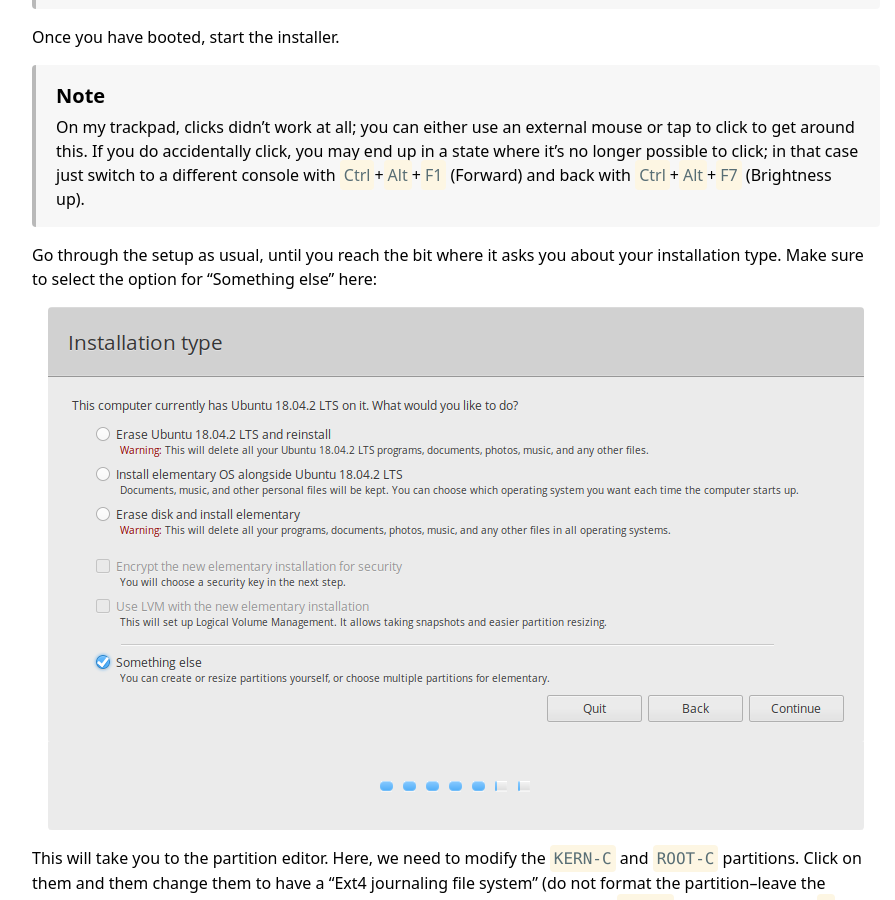
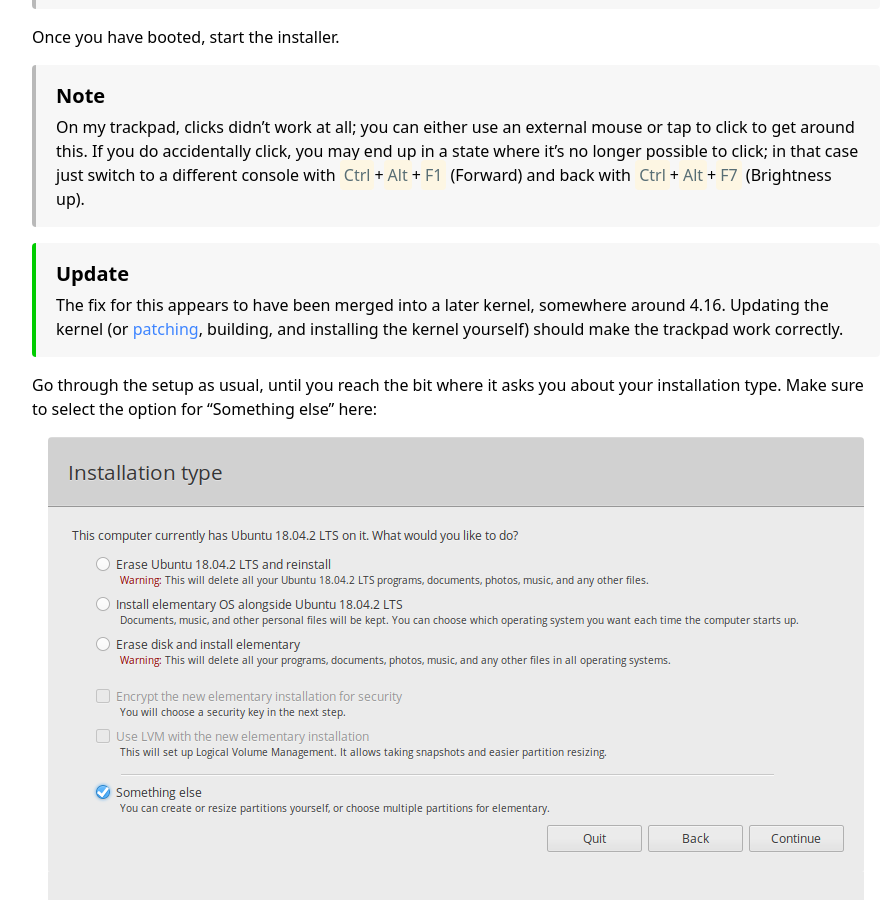
Before and after one commit to saagarjha/saagarjha.github.io, a Jekyll site: the page built from _posts/2019-03-13-dual-booting-chrome-os-and-elementary-os/2019-03-13-dual-booting-chrome-os-and-elementary-os.md, in a window 1280 px wide and 900 px high, scrolled down 6776 px. Shown: the whole window, without its empty margins (184-1079 px from the left). Built offline with Jekyll 4.4.1, drawn with Linux system fonts in a browser that asks for light colours; some of the changed lines change nothing that is shown.

Commit message:
Add instructions to fix trackpad

```diff
--- a/_includes/aside.html
+++ b/_includes/aside.html
@@ -1,7 +1,11 @@
 {% if include.type == nil %}
 	{% assign type="Note" %}
-{% elsif include.type == "Update" and include.date %}
-	{% assign type=include.type | append: ", " | append: include.date %}
+{% elsif include.type == "Update" %}
+	{% if include.date %}
+		{% assign type=include.type | append: ", " | append: include.date %}
+	{% else %}
+		{% assign type=include.type %}
+	{% endif %}
 	{% assign update=true %}
 {% else %}
 	{% assign type=include.type %}
--- a/_posts/2019-03-13-dual-booting-chrome-os-and-elementary-os/2019-03-13-dual-booting-chrome-os-and-elementary-os.md
+++ b/_posts/2019-03-13-dual-booting-chrome-os-and-elementary-os/2019-03-13-dual-booting-chrome-os-and-elementary-os.md
@@ -192,6 +192,8 @@
 
 {% include aside.html content="On my trackpad, clicks didn't work at all; you can either use an external mouse or tap to click to get around this. If you do accidentally click, you may end up in a state where it's no longer possible to click; in that case just switch to a different console with <kbd>Ctrl</kbd>+<kbd>Alt</kbd>+<kbd>F1</kbd> (Forward) and back with <kbd>Ctrl</kbd>+<kbd>Alt</kbd>+<kbd>F7</kbd> (Brightness up)." %}
 
+{% include aside.html type="Update" content="The fix for this appears to have been merged into a later kernel, somewhere around 4.16. Updating the kernel (or [patching](Samsung-Chomebook-Patches.zip), building, and installing the kernel yourself) should make the trackpad work correctly." %}
+
 Go through the setup as usual, until you reach the bit where it asks you about your installation type. Make sure to select the option for "Something else" here:
 
 ![Ubiquity installer, showing the "Installation type" screen. The "Something else" option is selected.](InstallationType.png)
```
Also changed, not shown: 1 other file.
